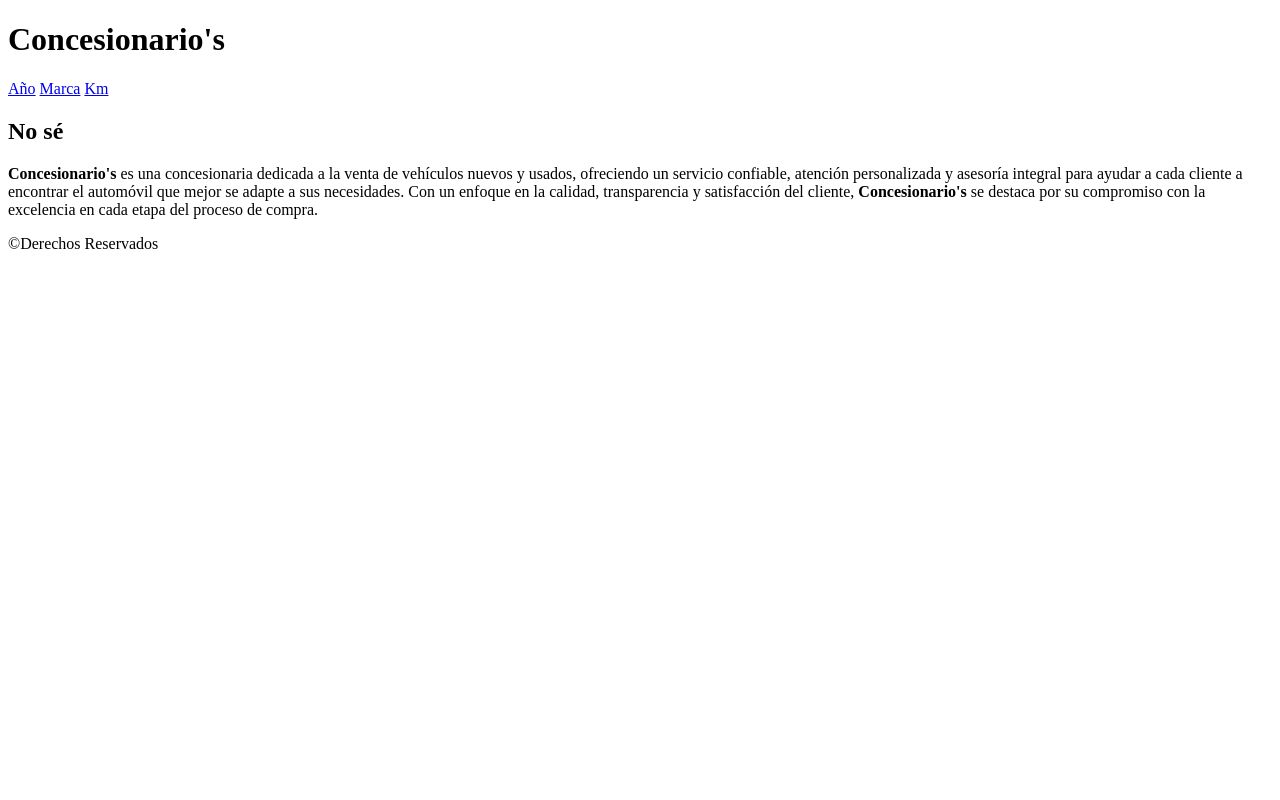
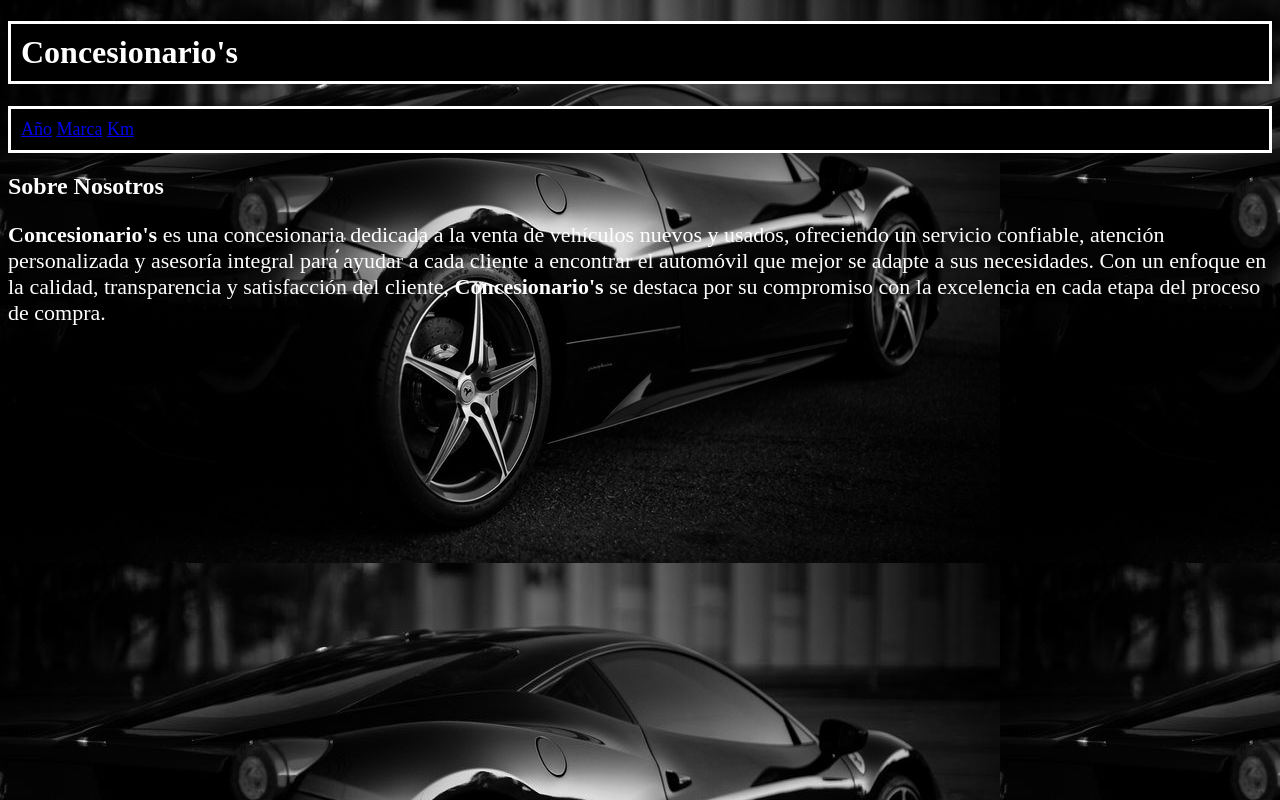
Before and after one commit to Renzo-Bravo/Curso-Back-End, a plain HTML site: page index.html in a window 1280 px wide. Drawn offline with Linux system fonts and the light colour scheme.

Commit message:
Agregando CSS

```diff
--- /dev/null
+++ b/index.css
@@ -0,0 +1,28 @@
+body {
+    background-image: url(fondo.jpg);
+}
+
+h1  {
+    color: white;
+    background-color: black;
+    border-style: solid;
+    padding: 10px;
+}
+
+nav  {
+    font-size: 18px;
+    background-color: black;
+    border-style: solid;
+    border-color: white;
+    padding: 10px;
+
+}
+
+h2  {
+    color: white;
+}
+
+p  {
+    color: white;
+    font-size: 22px;
+}
--- a/index.html
+++ b/index.html
@@ -4,9 +4,11 @@
     <meta charset="UTF-8">
     <meta name="viewport" content="width=device-width, initial-scale=1.0">
     <title>Proyecto Curso Back End</title>
+    <link rel="stylesheet" href="index.css">
 </head>
 <body>
     <header>
+
         <h1>Concesionario's</h1>
 
         <nav>
@@ -14,10 +16,12 @@
             <a href="#">Marca</a>
             <a href="#">Km</a>
         </nav>
+
     </header>
 
     <main>
-        <h2>No sé</h2>
+
+        <h2>Sobre Nosotros</h2>
 
         <p><strong>Concesionario's</strong> es una concesionaria dedicada a la venta de vehículos nuevos y usados, ofreciendo un servicio confiable, atención personalizada y asesoría integral para ayudar a cada cliente a encontrar el automóvil que mejor se adapte a sus necesidades. Con un enfoque en la calidad, transparencia y satisfacción del cliente, <strong>Concesionario's</strong> se destaca por su compromiso con la excelencia en cada etapa del proceso de compra.</p>
 
@@ -25,6 +29,5 @@
 
     <footer> &copy;Derechos Reservados</footer>
 
-
 </body>
 </html>
```
Also changed, not shown: fondo.jpg (added).
